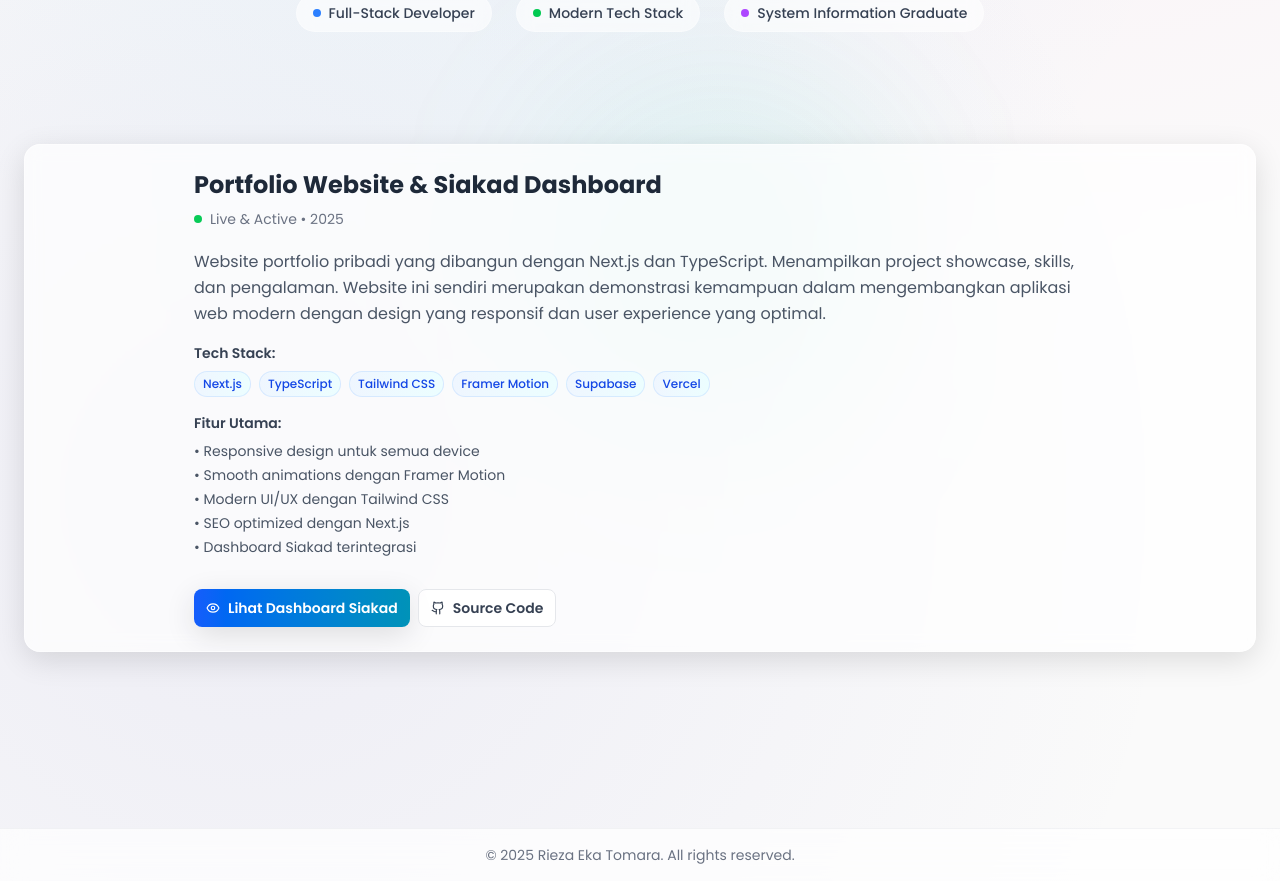
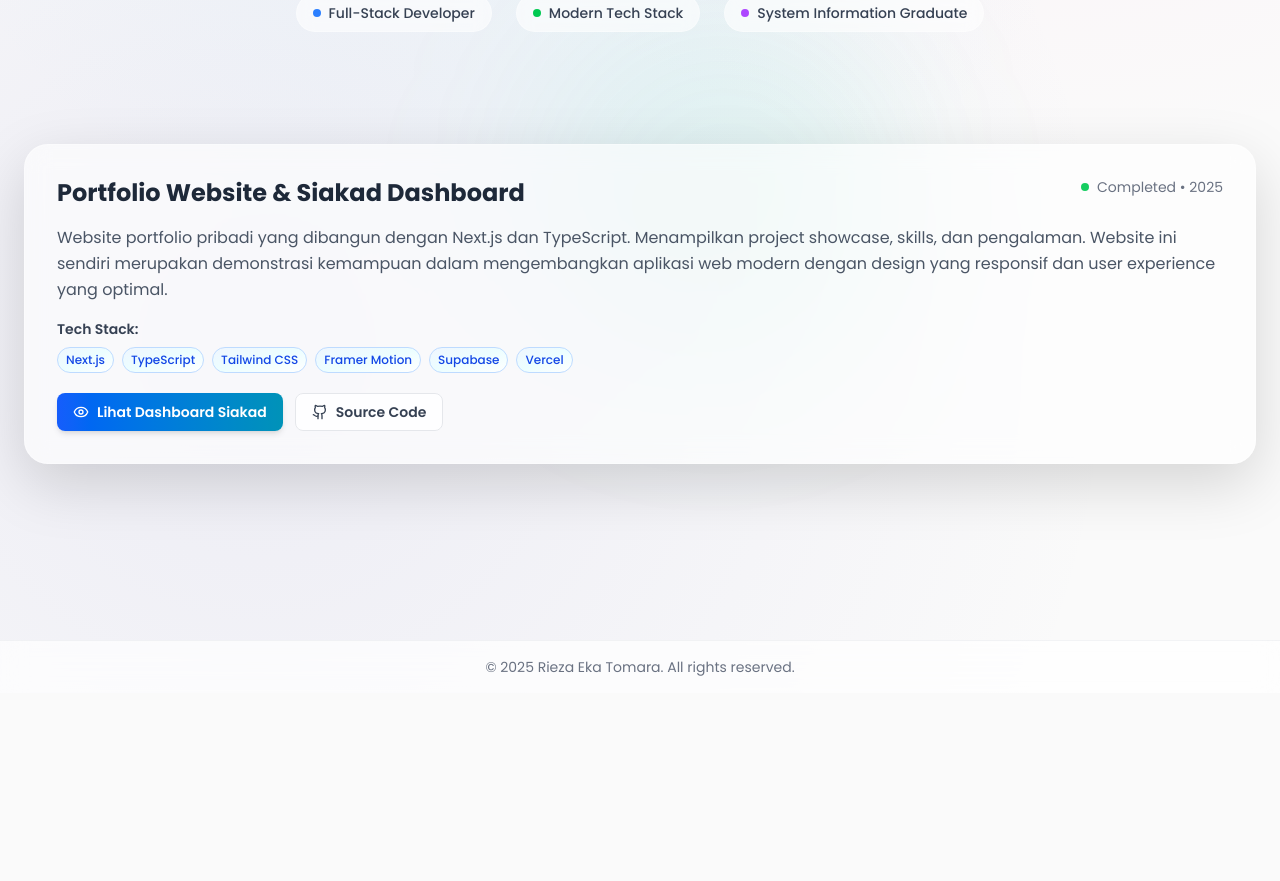
Before and after one commit to riezaekatomara/personal-portfolio, a Next.js app: page / in a window 1280 px wide. Shown: the part 1046-1927 px from the top of the page. After the commit the page ends 1739 px from the top, so only its background shows below. Built offline with nearby package versions, Linux system fonts and the light colour scheme.

Commit message:
Enhance: Center-align text on ProjectList for mobile responsiveness

```diff
--- a/components/LanyardCard.tsx
+++ b/components/LanyardCard.tsx
@@ -192,7 +192,7 @@ export default function LanyardCard() {
           >
             {/* Education */}
             <motion.div
-              className="flex items-center justify-center gap-2 p-1.5 bg-gradient-to-r from-blue-50 to-cyan-50 rounded-md border border-blue-100"
+              className="flex items-center md:mr-0.5 justify-center gap-2 p-1.5 bg-gradient-to-r from-blue-50 to-cyan-50 rounded-md border border-blue-100"
               whileHover={{ scale: 1.02 }}
             >
               <GraduationCap
--- a/components/ProjectList.tsx
+++ b/components/ProjectList.tsx
@@ -1,7 +1,7 @@
 "use client";
 
 import { motion } from "framer-motion";
-import { Github, Eye } from "lucide-react"; // Removed ExternalLink
+import { Github, Eye } from "lucide-react";
 import { useRouter } from "next/navigation";
 
 interface ProjectLink {
@@ -23,6 +23,12 @@ interface Project {
   year: string;
 }
 
+const statusColors = {
+  completed: "bg-green-500",
+  "in-progress": "bg-yellow-500",
+  planned: "bg-gray-400",
+};
+
 const projects: Project[] = [
   {
     id: "portfolio-website",
@@ -42,18 +48,18 @@ const projects: Project[] = [
     ],
     links: [
       {
-        type: "demo" as const,
+        type: "demo",
         url: "/dashboard",
         label: "Lihat Dashboard Siakad",
         internal: true,
       },
       {
-        type: "github" as const,
+        type: "github",
         url: "https://github.com/riezaeka/portfolio-website",
         label: "Source Code",
       },
     ],
-    status: "completed" as const,
+    status: "completed",
     year: "2025",
   },
 ];
@@ -62,32 +68,20 @@ export default function ProjectList() {
   const router = useRouter();
 
   const handleLinkClick = (link: ProjectLink) => {
-    console.log("Clicking link:", link);
-
-    try {
     if (link.internal) {
-        console.log("Attempting internal navigation to:", link.url);
       router.push(link.url);
     } else {
       if (!link.url || link.url === "#" || link.url === "") {
-          alert("Link belum tersedia. Silakan cek kembali nanti.");
+        alert("Link belum tersedia.");
         return;
       }
       window.open(link.url, "_blank", "noopener,noreferrer");
-      }
-    } catch (error) {
-      console.error("Error handling link:", error);
-      if (link.internal) {
-        window.location.href = link.url;
-      } else {
-        alert("Terjadi kesalahan saat membuka link.");
-      }
     }
   };
 
   return (
     <section className="py-12">
-      <div className="grid gap-8 md:gap-12">
+      <div className="grid gap-12 md:grid-cols-1">
         {projects.map((project, index) => (
           <motion.div
             key={project.id}
@@ -97,39 +91,40 @@ export default function ProjectList() {
             transition={{ duration: 0.6, delay: index * 0.2 }}
             viewport={{ once: true }}
           >
-            {/* Project Card */}
-            <div className="relative overflow-hidden rounded-2xl bg-white/70 backdrop-blur-sm border border-white/50 shadow-medium hover:shadow-heavy transition-all duration-500 group-hover:transform group-hover:scale-[1.02]">
-              {/* Content Section */}
-              <div className="p-4 md:py-6 md:px-0.5 flex flex-col justify-between max-w-4xl mx-auto">
-                <div>
+            <div className="overflow-hidden rounded-3xl bg-white/60 backdrop-blur-md border border-white/30 shadow-heavy hover:shadow-xl transition-all duration-500 group-hover:scale-[1.02]">
+              <div className="p-6 md:p-8 text-center md:text-left">
                 {/* Header */}
-                  <div className="flex items-start justify-between mb-3">
-                    <div>
-                      <h3 className="text-xl md:text-2xl font-bold text-gray-800 mb-2 group-hover:text-blue-600 transition-colors">
+                <div className="flex flex-col md:flex-row md:justify-between items-center md:items-start mb-4">
+                  <h3 className="text-2xl font-bold text-gray-800 group-hover:text-blue-600 transition-colors">
                     {project.title}
                   </h3>
-                      <div className="flex items-center gap-2 text-sm text-gray-500 mb-2">
-                        <span className="w-2 h-2 bg-green-500 rounded-full animate-pulse"></span>
-                        <span>Live & Active • {project.year}</span>
-                      </div>
+                  <div className="flex items-center gap-2 mt-2 md:mt-0 text-sm text-gray-500 justify-center md:justify-start">
+                    <span
+                      className={`w-2 h-2 rounded-full ${
+                        statusColors[project.status]
+                      } animate-pulse`}
+                    ></span>
+                    <span className="capitalize">
+                      {project.status.replace("-", " ")} • {project.year}
+                    </span>
                   </div>
                 </div>
 
-                  {/* Description */}
-                  <p className="text-gray-600 leading-relaxed mb-4 text-sm md:text-base">
+                {/* Deskripsi */}
+                <p className="text-gray-600 mb-4 leading-relaxed text-sm md:text-base">
                   {project.longDescription}
                 </p>
 
-                  {/* Technologies */}
-                  <div className="mb-4">
+                {/* Tech Stack */}
+                <div className="mb-5">
                   <h4 className="text-sm font-semibold text-gray-700 mb-2">
                     Tech Stack:
                   </h4>
-                    <div className="flex flex-wrap gap-2">
+                  <div className="flex flex-wrap justify-center md:justify-start gap-2">
                     {project.technologies.map((tech) => (
                       <span
                         key={tech}
-                          className="px-2 py-1 bg-gradient-to-r from-blue-50 to-cyan-50 text-blue-700 rounded-full text-xs font-medium border border-blue-200/50"
+                        className="px-2 py-1 rounded-full text-xs font-medium border border-blue-200 text-blue-700 bg-gradient-to-br from-blue-50 via-cyan-50 to-white hover:from-blue-100 transition"
                       >
                         {tech}
                       </span>
@@ -137,37 +132,22 @@ export default function ProjectList() {
                   </div>
                 </div>
 
-                  {/* Features/Highlights */}
-                  <div className="mb-4">
-                    <h4 className="text-sm font-semibold text-gray-700 mb-2">
-                      Fitur Utama:
-                    </h4>
-                    <ul className="text-xs md:text-sm text-gray-600 space-y-1">
-                      <li>• Responsive design untuk semua device</li>
-                      <li>• Smooth animations dengan Framer Motion</li>
-                      <li>• Modern UI/UX dengan Tailwind CSS</li>
-                      <li>• SEO optimized dengan Next.js</li>
-                      <li>• Dashboard Siakad terintegrasi</li>
-                    </ul>
-                  </div>
-                </div>
-
-                {/* Action Buttons */}
-                <div className="flex flex-wrap gap-2 mt-4">
+                {/* Buttons */}
+                <div className="flex flex-wrap justify-center md:justify-start gap-3">
                   {project.links.map((link) => (
                     <motion.button
-                      key={`${link.type}-${link.label}`}
+                      key={link.label}
                       onClick={() => handleLinkClick(link)}
-                      className={`inline-flex items-center gap-2 px-3 py-2 rounded-lg font-semibold text-xs md:text-sm transition-all duration-300 ${
+                      className={`flex items-center gap-2 px-4 py-2 rounded-lg font-semibold text-sm transition-all duration-300 ${
                         link.type === "demo"
-                          ? "bg-gradient-to-r from-blue-600 to-cyan-600 text-white hover:from-blue-700 hover:to-cyan-700 shadow-medium hover:shadow-heavy"
-                          : "bg-white/80 text-gray-700 border border-gray-200 hover:bg-gray-50 hover:border-gray-300"
+                          ? "bg-gradient-to-r from-blue-600 to-cyan-600 text-white hover:from-blue-700 hover:to-cyan-700 shadow-md"
+                          : "bg-white/80 text-gray-700 border border-gray-200 hover:bg-gray-50"
                       }`}
                       whileHover={{ scale: 1.05, y: -2 }}
                       whileTap={{ scale: 0.95 }}
                     >
-                      {link.type === "demo" && <Eye size={14} />}
-                      {link.type === "github" && <Github size={14} />}
+                      {link.type === "demo" && <Eye size={16} />}
+                      {link.type === "github" && <Github size={16} />}
                       {link.label}
                     </motion.button>
                   ))}
--- a/src/app/page.tsx
+++ b/src/app/page.tsx
@@ -3,13 +3,13 @@
 import LanyardCard from "@/../../components/LanyardCard";
 import ProjectList from "@/../../components/ProjectList";
 import { motion } from "framer-motion";
-import { Sparkles } from "lucide-react"; // Removed ArrowDown
+import { Sparkles } from "lucide-react";
 
 export default function Home() {
   return (
     <div className="flex flex-col">
-      {/* Hero Section with improved layout */}
-      <section className="min-h-screen flex flex-col items-center justify-center px-6 relative overflow-hidden">
+      {/* Hero Section with spacing fix for navbar */}
+      <section className="min-h-screen pt-24 md:pt-32 flex flex-col items-center justify-center px-6 relative overflow-hidden">
         {/* Enhanced Background Elements */}
         <div className="absolute inset-0 overflow-hidden pointer-events-none">
           <motion.div
@@ -52,7 +52,7 @@ export default function Home() {
         </div>
 
         {/* Main Content Container */}
-        <div className="relative z-10 max-w-6xl mx-auto w-full">
+        <div className="relative bottom-5 md:bottom-10 z-10 max-w-6xl mx-auto w-full">
           <div className="grid lg:grid-cols-2 gap-12 items-center">
             {/* Left Side - Text Content */}
             <motion.div
@@ -191,9 +191,8 @@ export default function Home() {
         </motion.div>
       </section>
 
-      {/* Projects Section dengan struktur yang lebih baik */}
+      {/* Projects Section */}
       <section className="py-24 px-6 relative">
-        {/* Background Elements */}
         <div className="absolute inset-0 overflow-hidden pointer-events-none">
           <motion.div
             className="absolute top-1/3 right-1/3 w-72 h-72 bg-gradient-to-br from-emerald-400/10 to-teal-400/5 rounded-full blur-3xl"
@@ -210,7 +209,6 @@ export default function Home() {
         </div>
 
         <div className="relative z-10 max-w-7xl mx-auto">
-          {/* Header Section - Diperbaiki */}
           <motion.div className="text-center mb-16">
             <h2 className="text-3xl md:text-4xl font-bold gradient-text mb-4">
               My Portfolio
@@ -220,7 +218,6 @@ export default function Home() {
               dalam pengembangan web modern dan sistem informasi.
             </p>
 
-            {/* Stats badges */}
             <div className="flex flex-wrap justify-center gap-6 mt-8">
               <div className="flex items-center gap-2 px-4 py-2 bg-white/60 backdrop-blur-sm rounded-full border border-white/30">
                 <span className="w-2 h-2 bg-blue-500 rounded-full"></span>
@@ -243,7 +240,6 @@ export default function Home() {
             </div>
           </motion.div>
 
-          {/* Projects List */}
           <ProjectList />
         </div>
       </section>
```
Lines whose indentation alone changed are shown as unchanged.
